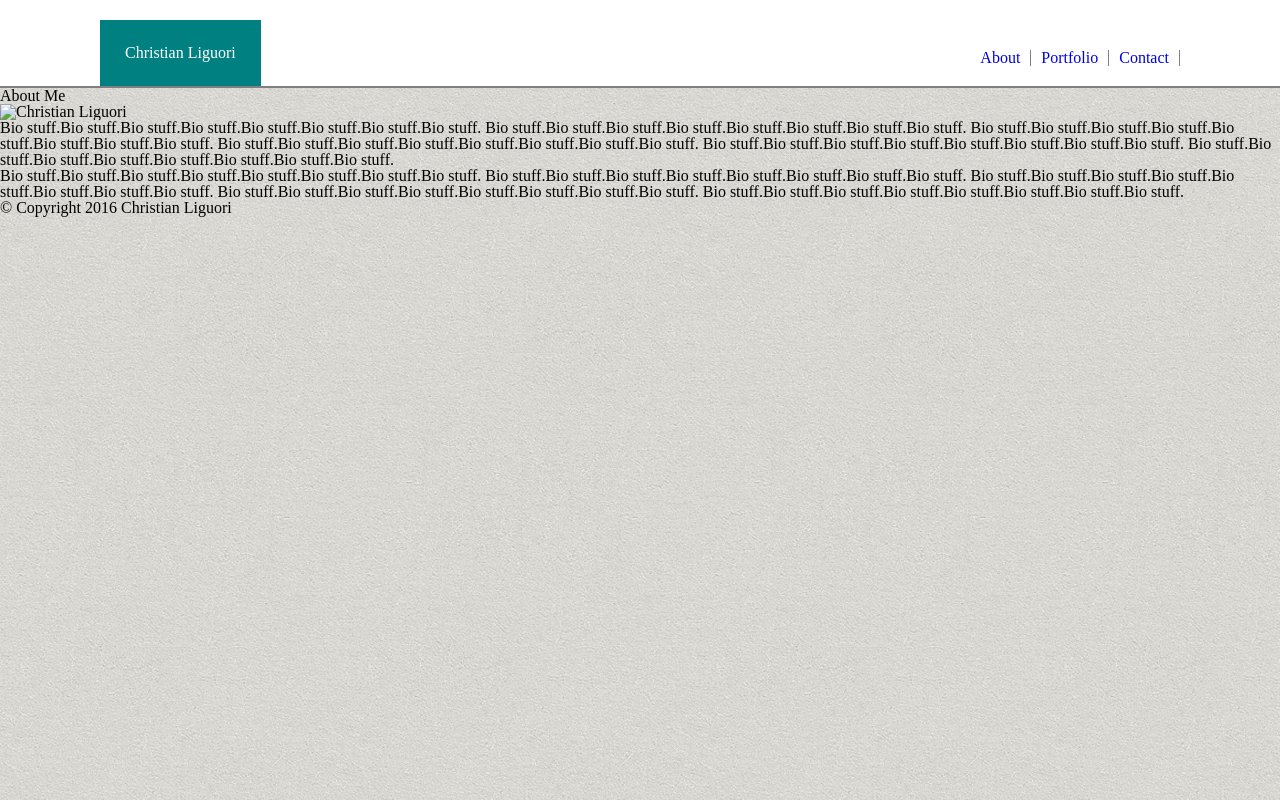
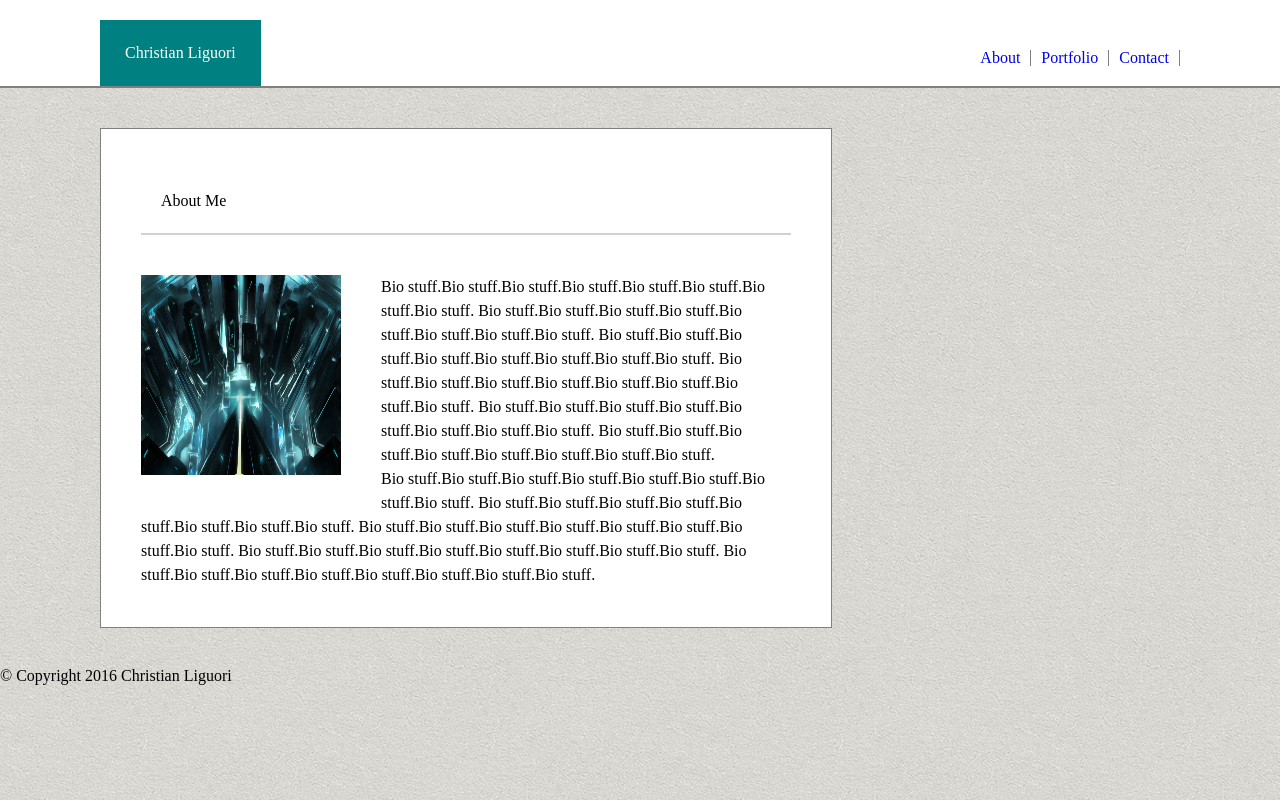
Before and after one commit to cl2112/Basic-Portfolio, a PHP site: page / in a window 1280 px wide. Run offline with PHP 8.4, Linux system fonts and the light colour scheme.

Commit message:
formatted the mainContainer class in the assets/style.css

```diff
--- a/assets/css/style.css
+++ b/assets/css/style.css
@@ -31,3 +31,28 @@ header li a {
 	text-align: center;
 	text-decoration: none;
 }
+.mainContainer {
+	width: 650px;
+	background-color: white;
+	border: 1px solid grey;
+	margin: 40px 100px;
+	padding: 40px;
+	line-height: 150%;
+}
+.mainContainer .header {
+	padding: 20px;
+	background-color: white;
+	border-bottom: 2px solid rgb(210,210,210)
+}
+.bio {
+	margin-top: 40px;
+}
+.bio img {
+	height: 200px;
+	width: 200px;
+	float: left;
+	margin: 0 40px 40px 0;
+}
+.bio p {
+
+}
--- a/index.html
+++ b/index.html
@@ -35,7 +35,7 @@
 
 			<div class="bio">
 
-				<img src="" alt="Christian Liguori">
+				<img src="assets/images/tron.jpg" alt="Christian Liguori">
 
 				<p>Bio stuff.Bio stuff.Bio stuff.Bio stuff.Bio stuff.Bio stuff.Bio stuff.Bio stuff.
 				Bio stuff.Bio stuff.Bio stuff.Bio stuff.Bio stuff.Bio stuff.Bio stuff.Bio stuff.
```
